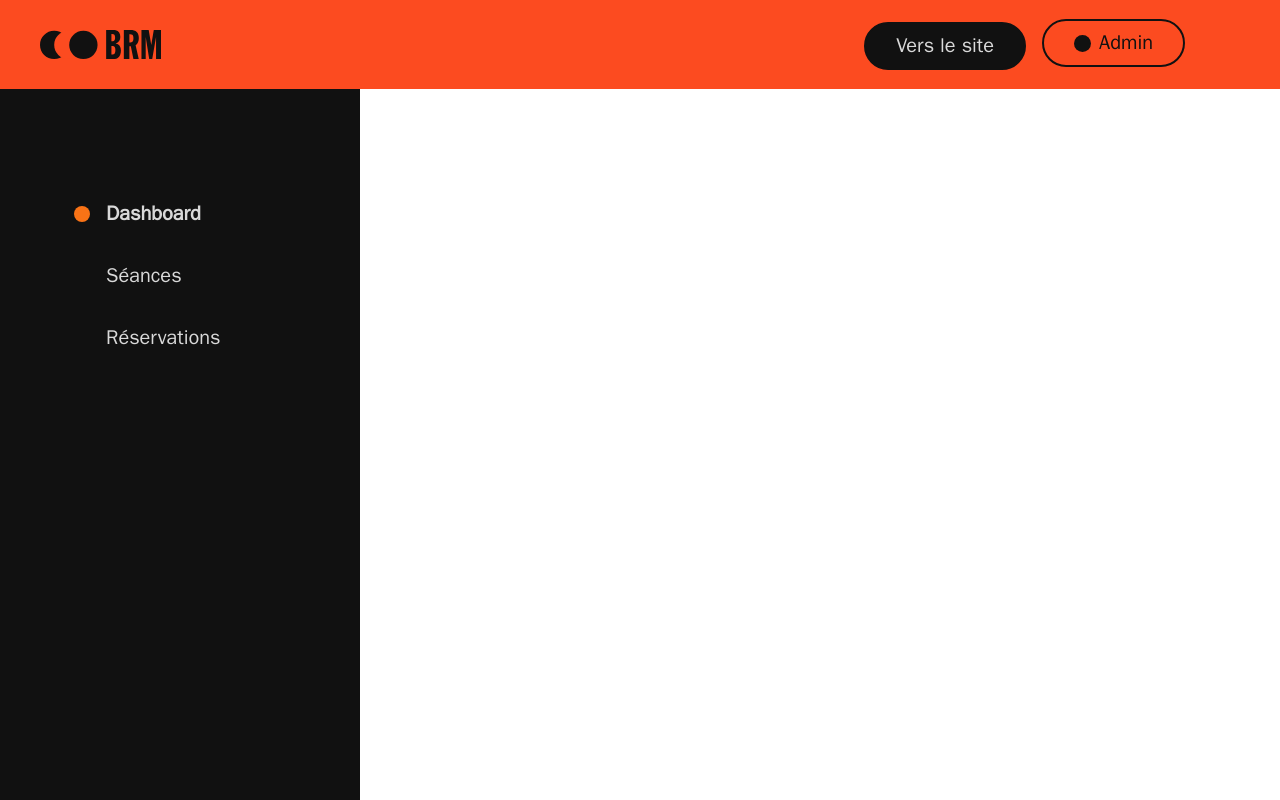
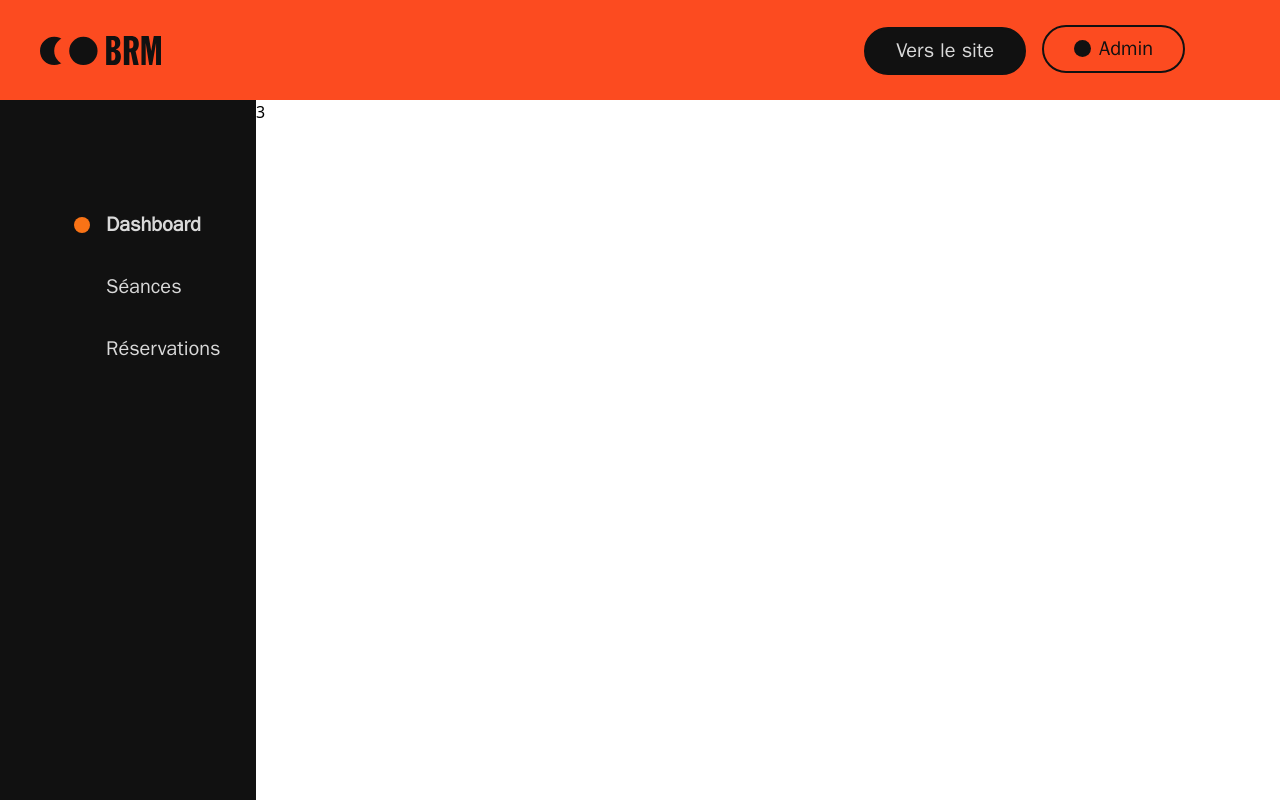
Before and after one commit to louis-va/brm, a React (Vite) app in the folder client/: page /admin in a window 1280 px wide. Built offline with nearby package versions, Linux system fonts and the light colour scheme.

Commit message:
modif layout dashboard + creation files card

```diff
--- a/client/src/pages/backoffice/Dashboard.tsx
+++ b/client/src/pages/backoffice/Dashboard.tsx
@@ -3,9 +3,15 @@ import {HeaderVertical} from "../../ui/backoffice/features/HeaderVertical.tsx";
 
 export default function Dashboard() {
     return (
-        <div className="w-full h-screen flex flex-col">
-            <HeaderBo></HeaderBo>
-            <HeaderVertical></HeaderVertical>
+        <div className="grid grid-cols-5 grid-rows-[100px,1fr]  h-screen">
+            <div className="col-span-5">
+                <HeaderBo></HeaderBo>
+            </div>
+            <div className="row-span-4 row-start-2">
+                <HeaderVertical></HeaderVertical>
+            </div>
+            <div className="col-span-4 row-span-4 row-start-2">3</div>
         </div>
+
     )
 }
--- a/client/src/ui/backoffice/design-system/Badge.tsx
+++ /dev/null
@@ -1,26 +0,0 @@
-import React from 'react';
-
-interface BadgeProps {
-    variant: 'black' | 'white';
-    children?: React.ReactNode;
-}
-
-const Badge = ({ variant, children }: BadgeProps) => {
-    let designBadge;
-    switch (variant) {
-        case "black":
-            designBadge = 'bg-black text-white';
-            break;
-        case "white":
-            designBadge = 'bg-white text-black border-2 border-black';
-            break;
-    }
-
-    return (
-        <span className={`inline-block max-w-[80px] px-3 py-1 rounded-full text-center ${designBadge}`}>
-            {children}
-        </span>
-    );
-};
-
-export default Badge;
--- a/client/src/ui/backoffice/design-system/List.tsx
+++ b/client/src/ui/backoffice/design-system/List.tsx
@@ -15,7 +15,7 @@ const List = ({className, children}: ListProps) => {
     }
 
     return (
-        <nav className={`${className} w-[22.5rem] h-full overflow-y-auto bg-blackPrimary`}>
+        <nav className={`${className} h-full overflow-y-auto bg-blackPrimary`}>
             <ul className={`${className} w-[22.5rem] flex flex-col pl-[6.625rem] pt-[5.875rem] items-center`}>
                 {Object.entries(values).map(([navKey, {key, value}]) => (
                     <li className={'py-4 w-full'} key={navKey}>
```
